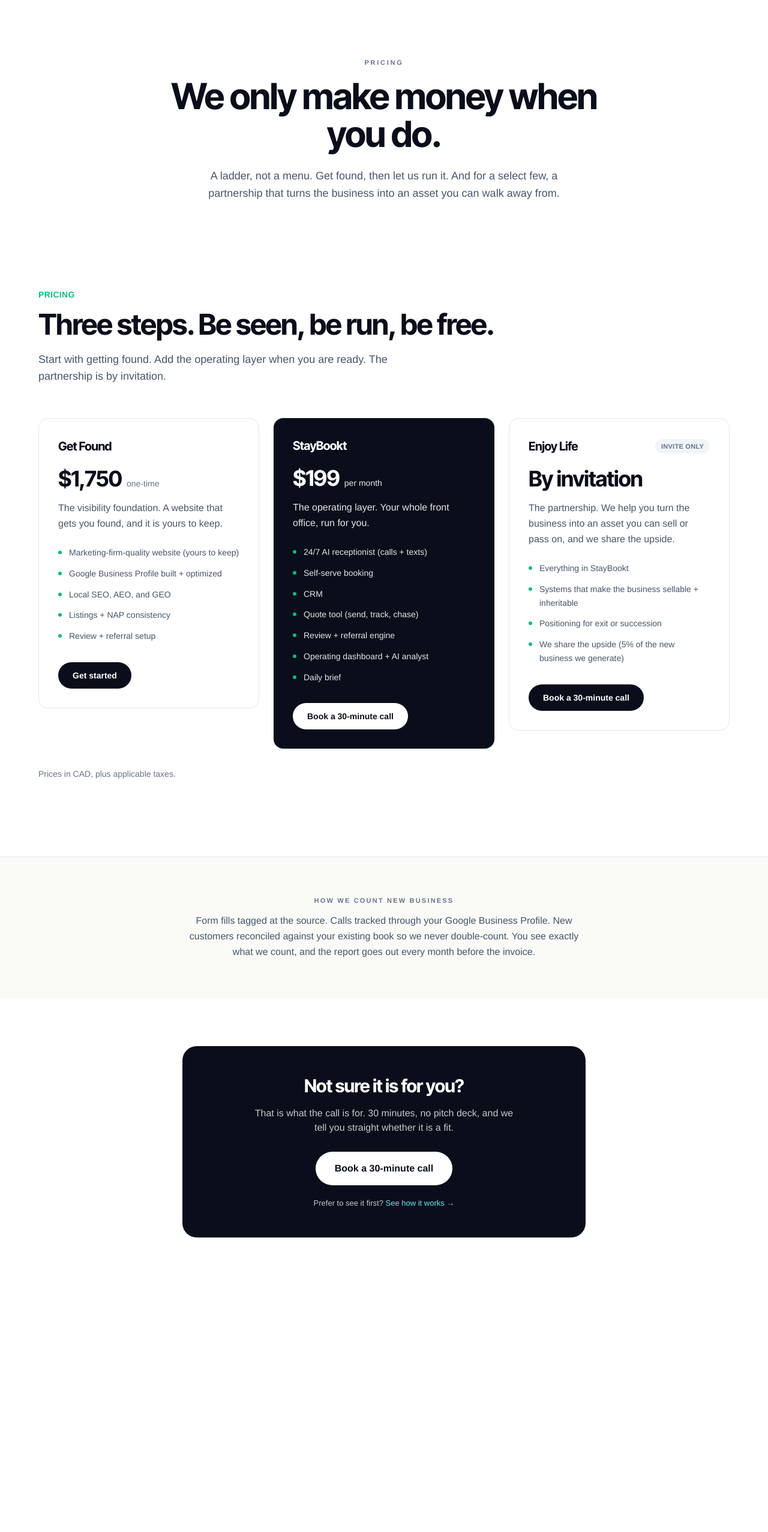
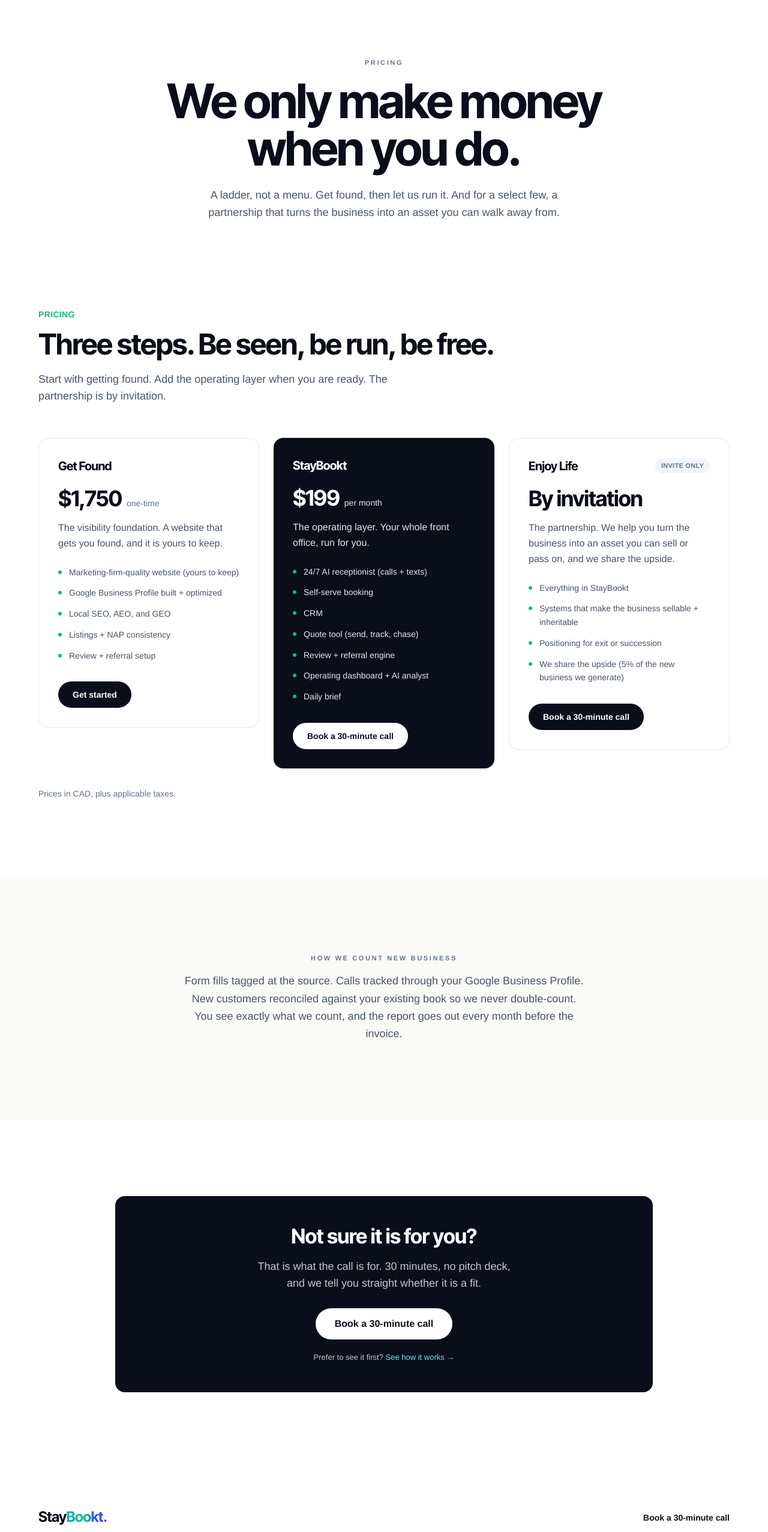
Before and after one commit to staybookt/staybookt-investor, a Next.js app: page /pricing in a window 1280 px wide. Shown: the part 80-2634 px from the top of the page at 60% size. Before the commit the page ends 2223 px from the top, so only its background shows below. Built offline with nearby package versions, Linux system fonts and the light colour scheme; no server answers.

Commit message:
Pricing: unify to design system + SiteFooter (unify pass)

```diff
--- a/app/pricing/page.tsx
+++ b/app/pricing/page.tsx
@@ -1,6 +1,7 @@
 import Link from 'next/link';
 import { TopNav } from '@/components/TopNav';
 import HomePricing from '@/components/HomePricing';
+import SiteFooter from '@/components/SiteFooter';
 import { CAL_LINK } from '@/lib/site';
 
 export const metadata = {
@@ -16,12 +17,12 @@ export default function PricingPage() {
       <TopNav active="pricing" />
       <main className="bg-paper text-ink">
         <section className="px-6 pb-4 pt-36 sm:px-12 sm:pt-44">
-          <div className="mx-auto max-w-3xl text-center">
-            <p className="text-[11px] font-semibold uppercase tracking-[0.25em] text-mute">Pricing</p>
-            <h1 className="mt-4 font-display text-4xl leading-[1.05] tracking-tight text-ink sm:text-6xl">
+          <div className="mx-auto max-w-4xl text-center">
+            <p className="eyebrow">Pricing</p>
+            <h1 className="display-1 mt-4 text-ink">
               We only make money when you do.
             </h1>
-            <p className="mx-auto mt-6 max-w-2xl text-base leading-relaxed text-[#475569] sm:text-lg">
+            <p className="mx-auto mt-6 max-w-2xl text-lg leading-relaxed text-body">
               A ladder, not a menu. Get found, then let us run it. And for a select few, a partnership
               that turns the business into an asset you can walk away from.
             </p>
@@ -31,12 +32,10 @@ export default function PricingPage() {
         {/* The three columns, shared with the homepage */}
         <HomePricing detailed />
 
-        <section className="border-t border-[#E5E7EB] bg-cream px-6 py-16 sm:px-12">
-          <div className="mx-auto max-w-3xl text-center">
-            <p className="text-[11px] font-semibold uppercase tracking-[0.2em] text-mute">
-              How we count new business
-            </p>
-            <p className="mx-auto mt-3 max-w-2xl text-base leading-relaxed text-[#475569]">
+        <section className="bg-cream px-6 py-24 sm:px-12 sm:py-32">
+          <div className="mx-auto max-w-4xl text-center">
+            <p className="eyebrow">How we count new business</p>
+            <p className="mx-auto mt-4 max-w-2xl text-lg leading-relaxed text-body">
               Form fills tagged at the source. Calls tracked through your Google Business Profile. New
               customers reconciled against your existing book so we never double-count. You see exactly
               what we count, and the report goes out every month before the invoice.
@@ -44,10 +43,10 @@ export default function PricingPage() {
           </div>
         </section>
 
-        <section className="px-6 py-20 sm:px-12">
-          <div className="mx-auto max-w-2xl rounded-3xl bg-ink p-8 text-center text-white sm:p-12">
-            <h2 className="font-display text-3xl tracking-tight text-white">Not sure it is for you?</h2>
-            <p className="mx-auto mt-4 max-w-md text-base text-platinum-soft">
+        <section className="px-6 py-24 sm:px-12 sm:py-32">
+          <div className="panel-ink mx-auto max-w-4xl p-8 text-center sm:p-12">
+            <h2 className="display-3 text-white">Not sure it is for you?</h2>
+            <p className="mx-auto mt-4 max-w-md text-lg text-platinum-soft">
               That is what the call is for. 30 minutes, no pitch deck, and we tell you straight whether
               it is a fit.
             </p>
@@ -55,7 +54,7 @@ export default function PricingPage() {
               href={CAL_LINK}
               target="_blank"
               rel="noopener noreferrer"
-              className="mt-7 inline-block rounded-full bg-white px-8 py-4 text-base font-semibold text-ink transition-transform hover:-translate-y-0.5 hover:bg-white/90"
+              className="btn btn-ondark mt-7"
             >
               Book a 30-minute call
             </a>
@@ -67,6 +66,8 @@ export default function PricingPage() {
             </p>
           </div>
         </section>
+
+        <SiteFooter />
       </main>
     </>
   );
```
